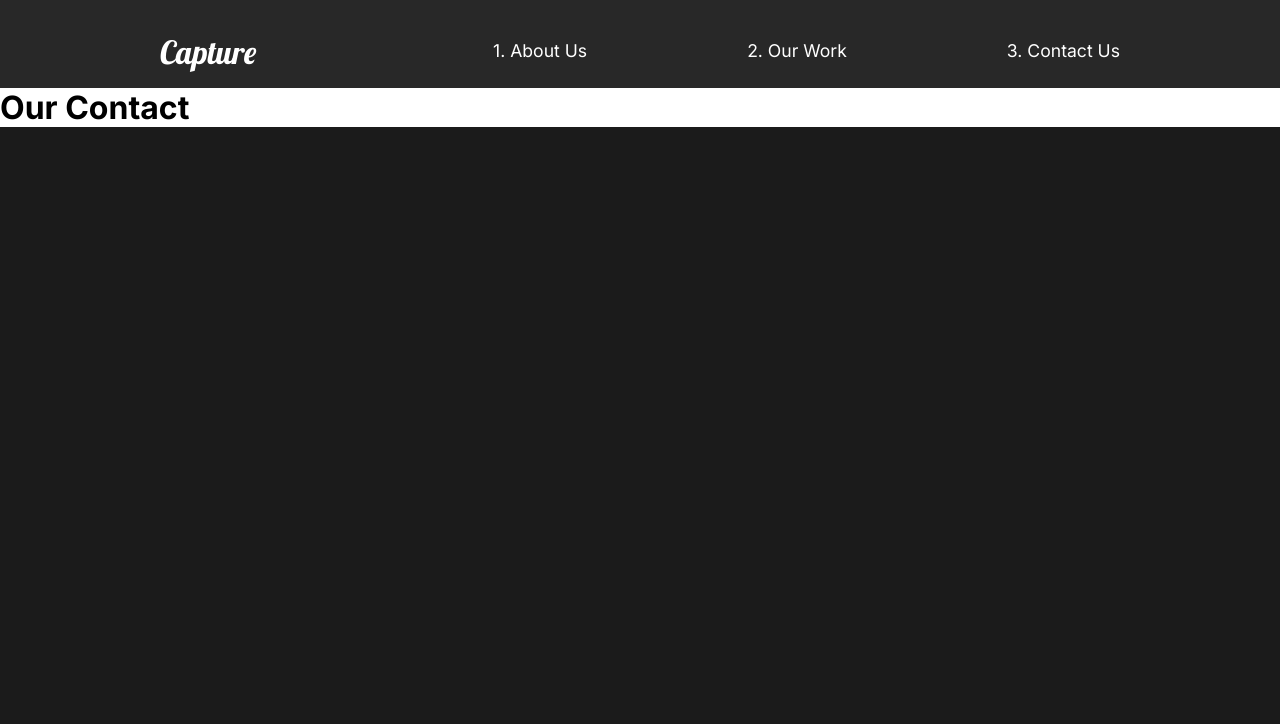
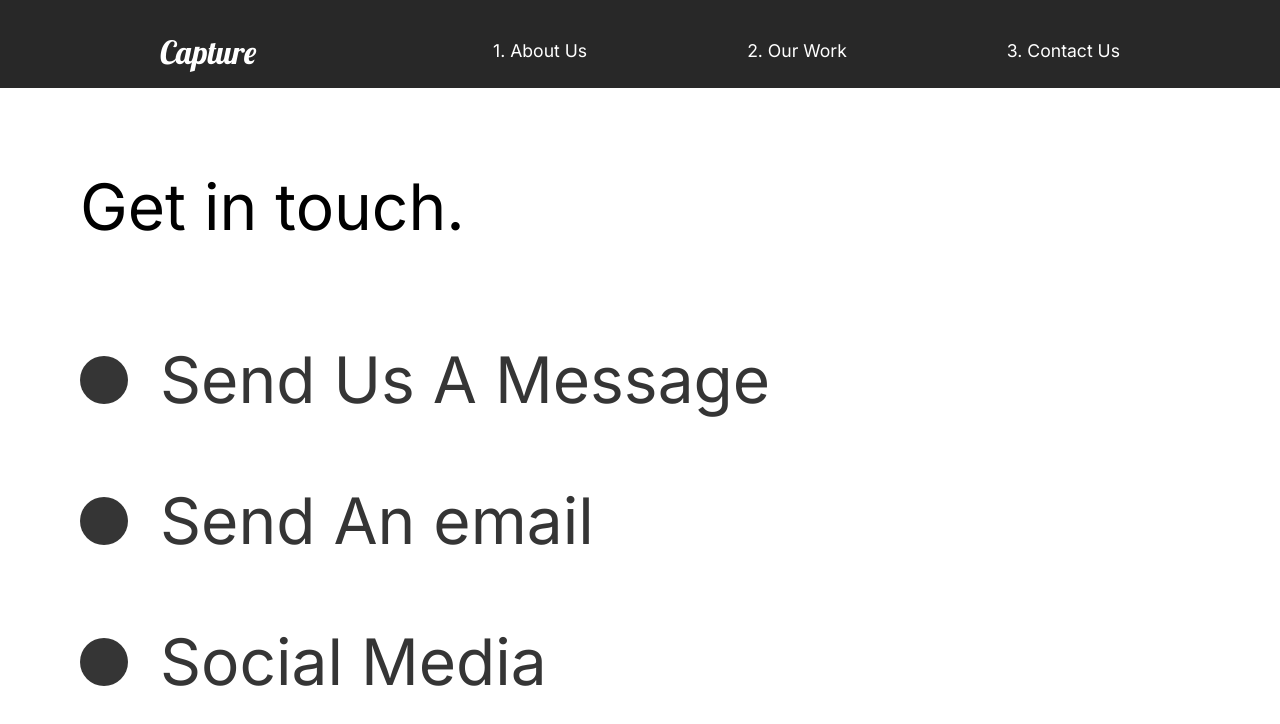
Before and after one commit to kovalenkoolya/Portfolio-web-site, a React (Create React App) app: page /contact in a window 1280 px wide. Shown: the top 724 px of the page. Built offline with nearby package versions, Linux system fonts and the light colour scheme.

Commit message:
Contacts

```diff
--- a/src/animation.js
+++ b/src/animation.js
@@ -69,5 +69,23 @@
 export const sliderContainer = {
   hidden: {opacity: 1},
   show: {opacity: 1, transition: {staggerChildren: 0.15}, ease: 'easeOut'},
+}
 
-}
+export const scrollReveal = {
+  hidden: { opacity: 0, scale: 1.2, transition: { duration: 0.5 } },
+  show: {
+    opacity: 1,
+    scale: 1,
+    transition: {
+      duration: 0.5,
+    },
+  },
+};
+
+export const slider2 = {
+  hidden: {width: "0%", transition: {duration: 1}},
+  show: {
+    width: "100%",
+    transition: { ease: "easeOut", duration: 1 },
+  },
+};
--- a/src/components/FaqSection.js
+++ b/src/components/FaqSection.js
@@ -1,21 +1,31 @@
-import React,{useState} from 'react';
-import styled from 'styled-components';
-import {About} from '../styles';
-import Toggle from './Toggle';
-import {AnimateSharedLayout} from 'framer-motion';
+import React from "react";
+import styled from "styled-components";
+import { About } from "../styles";
+import Toggle from "./Toggle";
+import { AnimateSharedLayout } from "framer-motion";
+import { useScroll } from "./useScroll";
+import { scrollReveal } from "../animation";
 
 const FaqSection = () => {
-  const [faqToggle, setFaqToggle] = useState(false);
+  const [element, controls] = useScroll();
   return (
-    <Faq>
-      <h2>Any questions <span>FAQ</span></h2>
+    <Faq
+      variants={scrollReveal}
+      ref={element}
+      animate={controls}
+      initial="hidden"
+    >
+      <h2>
+        Any Questions <span>FAQ</span>
+      </h2>
       <AnimateSharedLayout>
         <Toggle title="How Do I Start?">
           <div className="answer">
             <p>Lorem ipsum dolor sit amet.</p>
             <p>
-              Lorem ipsum dolor sit amet, consectetur adipiscing elit, sed do eiusmod tempor incididunt ut labore et dolore magna aliqua.
-              Ut enim ad minim veniam, quis nostrud exercitation ullamco laboris nisi ut aliquip ex ea commodo consequat.
+              Lorem ipsum dolor sit, amet consectetur adipisicing elit. Sequi
+              autem accusamus ex laboriosam porro, adipisci quam voluptatum
+              magnam placeat corporis.
             </p>
           </div>
         </Toggle>
@@ -23,27 +33,26 @@
           <div className="answer">
             <p>Lorem ipsum dolor sit amet.</p>
             <p>
-          Lorem ipsum dolor sit amet, consectetur adipiscing elit, sed do eiusmod tempor incididunt ut labore et dolore magna aliqua.
-           Ut enim ad minim veniam, quis nostrud exercitation ullamco laboris nisi ut aliquip ex ea commodo consequat.
+              Lorem ipsum dolor sit, amet consectetur adipisicing elit. Error,
+              totam.
             </p>
           </div>
         </Toggle>
-      <Toggle title="Different Payment Method">
+        <Toggle title="Diferrent Payment Methods">
           <div className="answer">
             <p>Lorem ipsum dolor sit amet.</p>
             <p>
-          Lorem ipsum dolor sit amet, consectetur adipiscing elit, sed do eiusmod tempor incididunt ut labore et dolore magna aliqua.
-           Ut enim ad minim veniam, quis nostrud exercitation ullamco laboris nisi ut aliquip ex ea commodo consequat.
+              Lorem ipsum, dolor sit amet consectetur adipisicing elit.
+              Necessitatibus, neque.
             </p>
           </div>
         </Toggle>
-      <Toggle title="What Products Do You Offer?">
-        <h4></h4>
+        <Toggle title="What Products do you offer.">
           <div className="answer">
             <p>Lorem ipsum dolor sit amet.</p>
             <p>
-          Lorem ipsum dolor sit amet, consectetur adipiscing elit, sed do eiusmod tempor incididunt ut labore et dolore magna aliqua.
-           Ut enim ad minim veniam, quis nostrud exercitation ullamco laboris nisi ut aliquip ex ea commodo consequat.
+              Lorem ipsum, dolor sit amet consectetur adipisicing elit.
+              Necessitatibus, neque.
             </p>
           </div>
         </Toggle>
@@ -77,7 +86,6 @@
       padding: 1rem 0rem;
     }
   }
-
-`
+`;
 
 export default FaqSection;
--- a/src/components/ServicesSection.js
+++ b/src/components/ServicesSection.js
@@ -6,11 +6,16 @@
 import home2 from '../img/home2.png';
 import {About, Description, Image} from '../styles';
 import styled from 'styled-components';
+import {useInView} from 'react-intersection-observer';
+import {useAnimation} from 'framer-motion';
+import {fade} from '../animation';
+import {useScroll} from './useScroll'
 
 
 const ServicesSection = () => {
+ const [element, controls] = useScroll();
   return (
-    <Services>
+    <Services variants={fade} animate={controls} initial="hidden" ref={element}>
       <Description>
         <h2>High <span> quality</span> services</h2>
        <Cards>
--- a/src/components/Toggle.js
+++ b/src/components/Toggle.js
@@ -3,7 +3,7 @@
 
 
 const Toggle = ({children, title}) => {
-  const [toggle, setToggle] = useState(true);
+  const [toggle, setToggle] = useState(false);
   return (
     <motion.div layout className="question" onClick={() => setToggle(!toggle)}>
       <motion.h4 layout>{title}</motion.h4>
--- /dev/null
+++ b/src/components/useScroll.js
@@ -0,0 +1,13 @@
+import { useInView } from "react-intersection-observer";
+import { useAnimation } from "framer-motion";
+
+export const useScroll = () => {
+  const controls = useAnimation();
+  const [element, view] = useInView({ threshold: 0.3 });
+  if (view) {
+    controls.start("show");
+  } else {
+    controls.start("hidden");
+  }
+  return [element, controls];
+};
--- a/src/pages/ContactUs.js
+++ b/src/pages/ContactUs.js
@@ -1,18 +1,70 @@
 import React from 'react';
 import {motion} from 'framer-motion';
-import {pageAnimation} from '../animation';
+import {pageAnimation, titleAnim} from '../animation';
+import styled from 'styled-components';
 
 const ContactUs = () => {
   return (
-    <motion.div
+    <ContactStyle
       style={{background: "#fff"}}
       exit="exit"
       variants={pageAnimation}
       initial="hidden"
       animate="show">
-      <h1>Our Contact</h1>
-    </motion.div>
+     <Title>
+       <Hide>
+         <motion.h2 variants={titleAnim}>Get in touch. </motion.h2>
+       </Hide>
+     </Title>
+     <div>
+       <Hide>
+      <Social variants={titleAnim}>
+        <Circle/>
+        <h2>Send Us A Message</h2>
+      </Social>
+      </Hide>
+      <Hide>
+      <Social variants={titleAnim}>
+        <Circle/>
+        <h2>Send An email</h2>
+      </Social>
+      </Hide>
+      <Hide>
+      <Social variants={titleAnim}>
+        <Circle/>
+        <h2>Social Media</h2>
+      </Social>
+      </Hide>
+     </div>
+    </ContactStyle>
   )
 }
 
+const ContactStyle = styled(motion.div)`
+  padding: 5rem 5rem;
+  color: #353535;
+  min-height: 90vh;
+`
+const Title = styled.div`
+  margin-bottom: 4rem;
+  color: black;
+`
+const Hide = styled.div`
+  overflow: hidden;
+`
+const Circle = styled.div`
+  border-radius: 50%;
+  width: 3rem;
+  height: 3rem;
+  background: #353535;
+`
+
+const Social = styled(motion.div)`
+  display: flex;
+  align-items: center;
+  h2 {
+    margin: 2rem;
+  }
+`
+
 export default ContactUs;
--- a/src/pages/OurWork.js
+++ b/src/pages/OurWork.js
@@ -11,11 +11,16 @@
     fade, photoAnim,
     lineAnim,
     slider,
+    slider2,
     sliderContainer
   } from '../animation';
+  import {useScroll} from '../components/useScroll';
+
 
 
 const OurWork = () => {
+  const [element, controls] = useScroll();
+  const [element2, controls2] = useScroll();
   return (
 
         <Work
@@ -40,15 +45,15 @@
             </Hide>
             </Link>
           </Movie>
-          <Movie>
-            <div className="line"></div>
+          <Movie ref={element} variants={fade} animate={controls} initial="hidden">
+            <motion.div variants={lineAnim} className="line"></motion.div>
             <Link  to="/work/the-racer">
               <motion.h2>The Racer</motion.h2>
               <img src={theracer} alt="theracer"/>
             </Link>
           </Movie>
-          <Movie>
-            <div className="line"></div>
+          <Movie ref={element2} variants={fade} animate={controls2} initial="hidden">
+            <motion.div variants={lineAnim} className="line" className="line"></motion.div>
             <Link  to="/work/good-times">
               <h2>Good Times</h2>
               <img src={goodtimes} alt="goodtimes"/>
@@ -68,8 +73,9 @@
   }
 
 `
-const Movie = styled.div`
+const Movie = styled(motion.div)`
   padding-bottom: 10rem;
+  overflow: hidden;
  a {
   text-decoration: none;
   color: black;
--- a/src/styles.js
+++ b/src/styles.js
@@ -1,6 +1,7 @@
 import styled from 'styled-components';
+import {motion} from 'framer-motion';
 
-export const About = styled.div`
+export const About = styled(motion.div)`
   min-height: 90vh;
   display: flex;
   align-items: center;
```
Also changed, not shown: 1 other file (tests, documents, lock files or other folders). Lines whose indentation alone changed are shown as unchanged.
